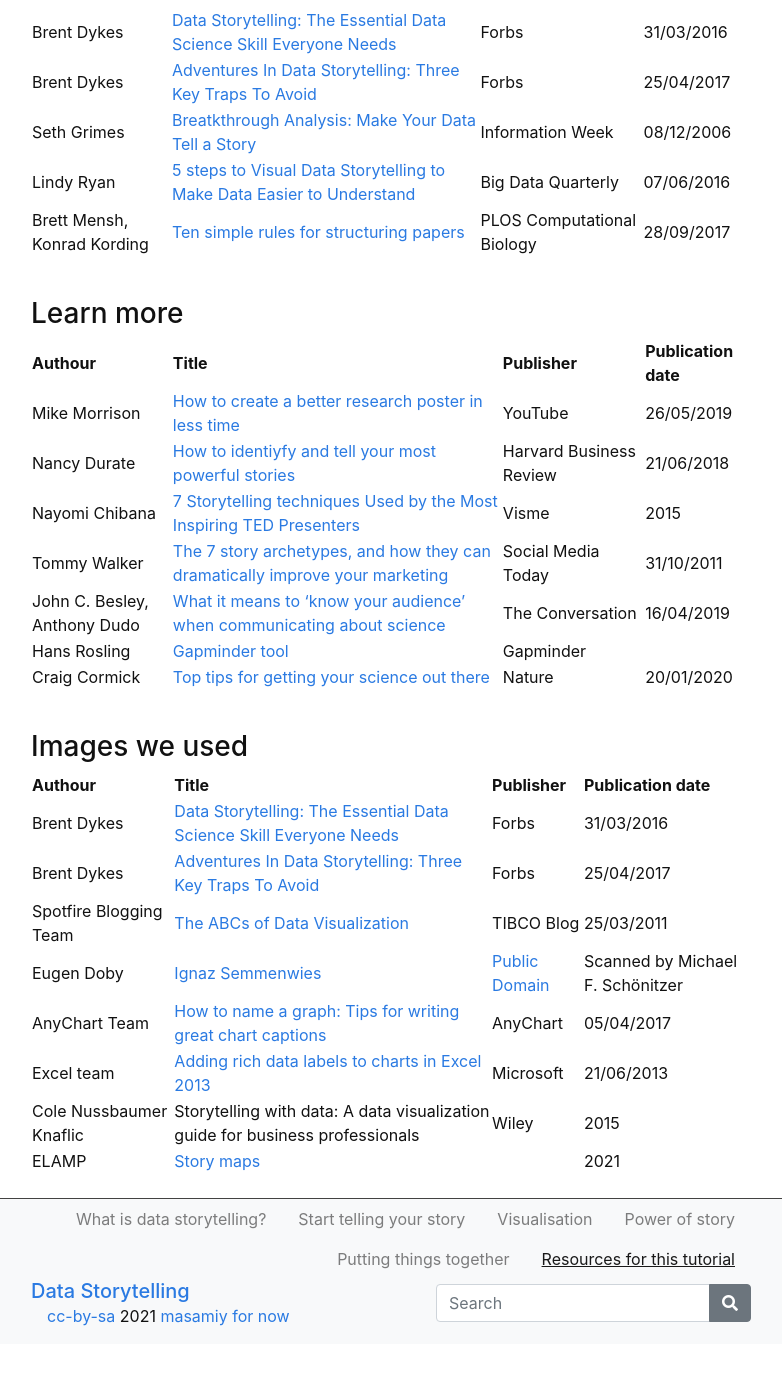
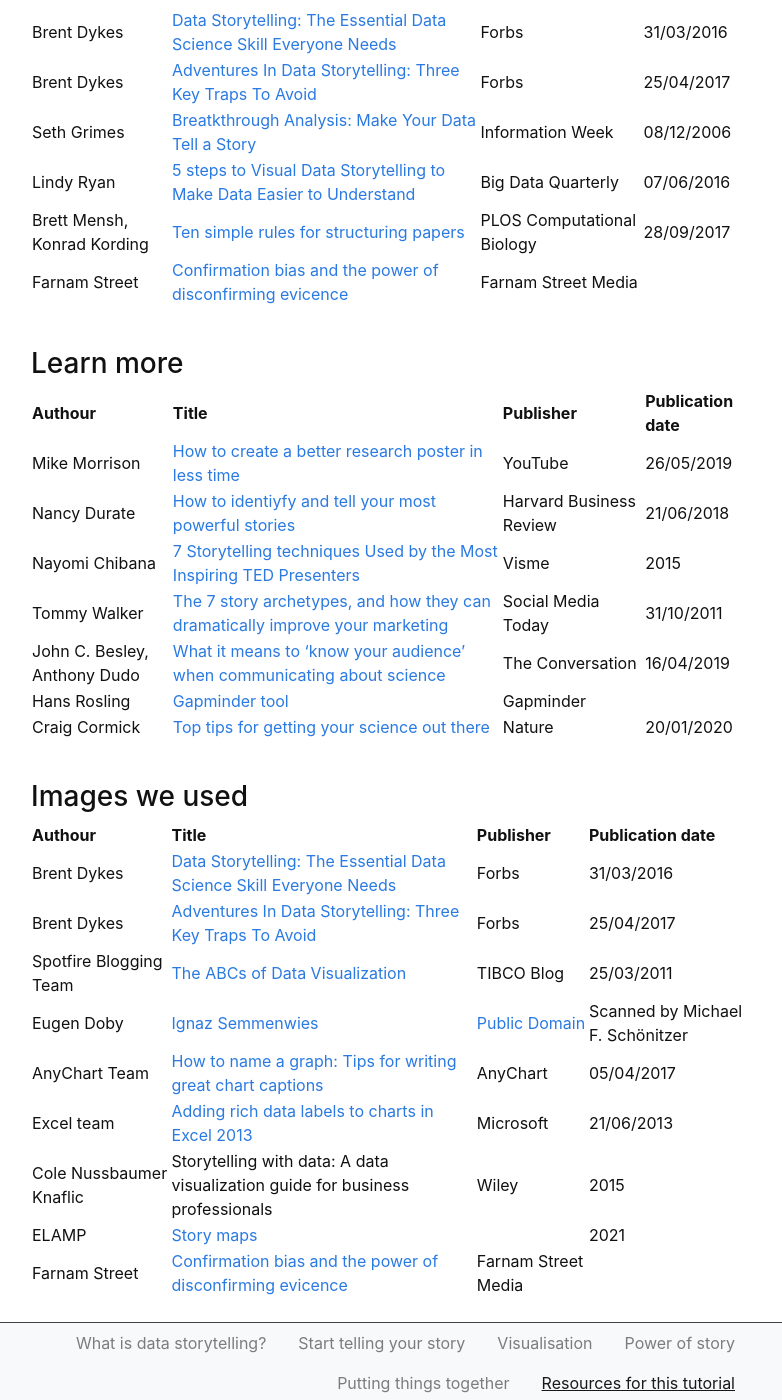
Before and after one commit to masamiy/DataStoryTelling, a Jekyll site: the page built from content/5-Resources.md, in a window 1280 px wide and 1400 px high, scrolled down 307 px. Shown: the whole window, without its empty margins (249-1031 px from the left). Built offline with Jekyll 4.4.1, drawn with Linux system fonts in a browser that asks for light colours; before the commit the page ends 1651 px from its top, so only the background shows below that; some of the changed text lies outside the part shown.

Commit message:
Update 5-Resources.md

```diff
--- a/content/5-Resources.md
+++ b/content/5-Resources.md
@@ -3,7 +3,7 @@ title: Resources
 nav: Resources for this tutorial
 ---
 
-### Pages we used to learn about storytelling
+### Pages we used for the content
 
 | **Authour** |   **Title**   | **Publisher**  |  **Publication date**  |
 | Brent Dykes | [Data Storytelling: The Essential Data Science Skill Everyone Needs](https://www.forbes.com/sites/brentdykes/2016/03/31/data-storytelling-the-essential-data-science-skill-everyone-needs/#5564188952ad) | Forbs | 31/03/2016 |
@@ -11,6 +11,7 @@ nav: Resources for this tutorial
 | Seth Grimes | [Breatkthrough Analysis: Make Your Data Tell a Story](http://www.informationweek.com/software/information-management/breakthrough-analysis-make-your-data-tell-a-story/d/d-id/1049675?) | Information Week | 08/12/2006 |
 | Lindy Ryan | [5 steps to Visual Data Storytelling to Make Data Easier to Understand](http://www.dbta.com/BigDataQuarterly/Articles/5-Steps-to-Visual-Data-Storytelling-to-Make-Data-Easier-to-Understand-111512.aspx) | Big Data Quarterly | 07/06/2016 |
 | Brett Mensh, Konrad Kording | [Ten simple rules for structuring papers](http://journals.plos.org/ploscompbiol/article?id=10.1371/journal.pcbi.1005619) | PLOS Computational Biology | 28/09/2017 |
+| Farnam Street | [Confirmation bias and the power of disconfirming evicence](https://fs.blog/2017/05/confirmation-bias/) | Farnam Street Media | |
 
 <br />
 
@@ -38,3 +39,4 @@ nav: Resources for this tutorial
 | Excel team | [Adding rich data labels to charts in Excel 2013](https://www.microsoft.com/en-us/microsoft-365/blog/2013/06/21/adding-rich-data-labels-to-charts-in-excel-2013/) | Microsoft | 21/06/2013|
 | Cole Nussbaumer Knaflic | Storytelling with data: A data visualization guide for business professionals | Wiley | 2015 |
 | ELAMP | [Story maps](http://elamp.blogspot.com/2011/05/story-maps.html) || 2021 |
+| Farnam Street | [Confirmation bias and the power of disconfirming evicence](https://fs.blog/2017/05/confirmation-bias/) | Farnam Street Media | |
```
